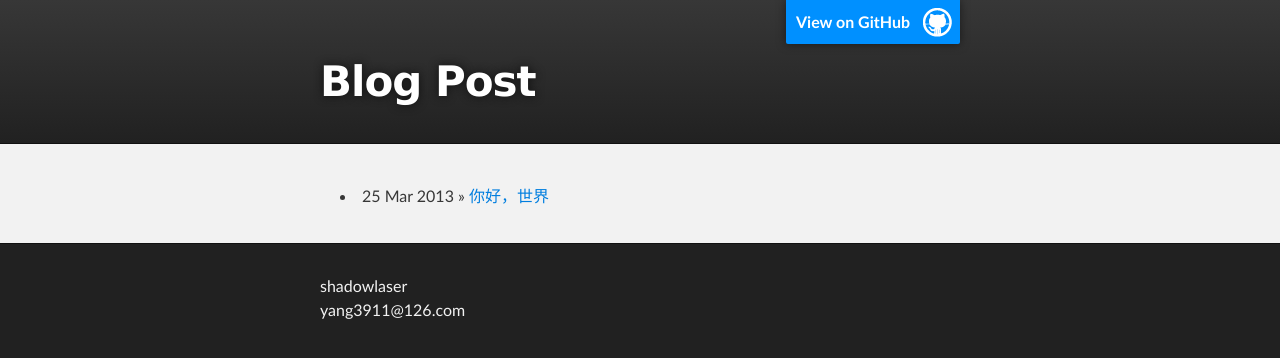
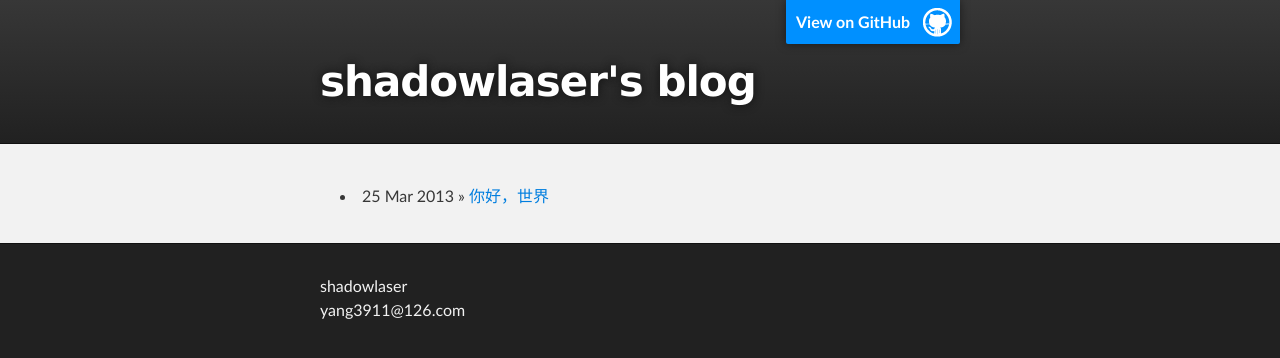
Before and after one commit to shadowlaser/blog, a Jekyll site: the page built from index.html, in a window 1280 px wide. Shown: the top 358 px of the page. Built offline with Jekyll 4.4.1, drawn with Linux system fonts in a browser that asks for light colours.

Commit message:
modify ok

```diff
--- a/_layouts/default.html
+++ b/_layouts/default.html
@@ -16,7 +16,7 @@
     <div id="header_wrap" class="outer">
         <header class="inner">
           <a id="forkme_banner" href="https://github.com/shadowlaser">View on GitHub</a>
-          <h1 id="project_title">Blog Post</h1>
+          <h1 id="project_title">{{page.title}}</h1>
         </header>
     </div>
 
```
Also changed, not shown: _posts/2013-03-25-hello-world.md (+0 -3 lines).
